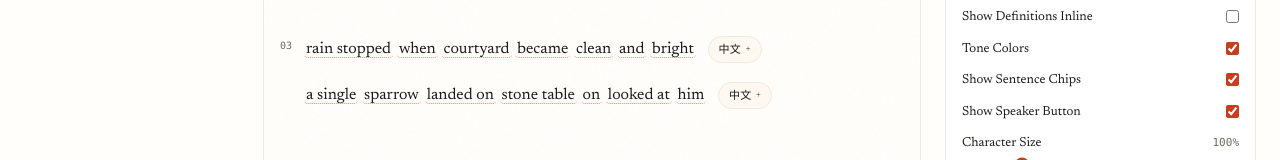
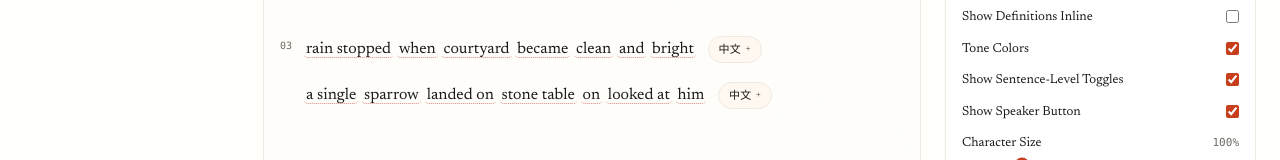
Before and after one commit to noctivagous/hanjian-reader, a React (Vite) app: page / in a window 1280 px wide. Shown: the part 538-698 px from the top of the page. Built offline with nearby package versions, Linux system fonts and the light colour scheme.

Commit message:
Rename sentence chips option to Show Sentence-Level Toggles

```diff
--- a/src/components/Sidebar.tsx
+++ b/src/components/Sidebar.tsx
@@ -160,7 +160,7 @@ export function Sidebar(p: Props) {
             )}
             {brand.features.sentenceChips && (
             <label className="flex items-center justify-between cursor-pointer">
-              <span className="text-[13px]">Show Sentence Chips</span>
+              <span className="text-[13px]">Show Sentence-Level Toggles</span>
               <input
                 type="checkbox"
                 checked={p.showSentenceChips}
```
